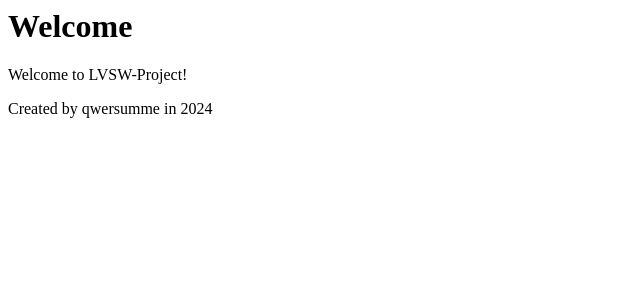
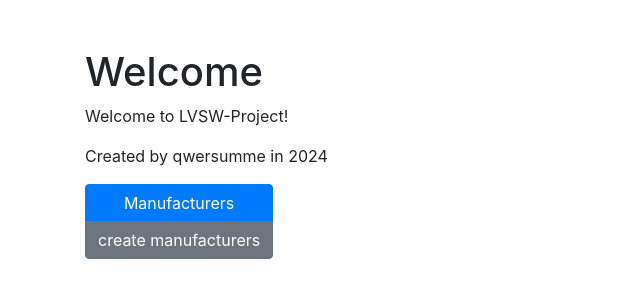
Before and after one commit to qwersumme/LVSW, a Django app: page / in a window 1280 px wide. Shown: the top 300 px of the page, without its empty margins (0-640 px from the left). Run offline with Django 5.2, Linux system fonts and the light colour scheme; some libraries are stand-ins or nearby versions.

Commit message:
DB changes

```diff
--- a/LVSW/devicemanagerapp/models.py
+++ b/LVSW/devicemanagerapp/models.py
@@ -105,7 +105,7 @@ class Geraetetyp(models.Model):
 
 class Hersteller(models.Model):
     #herstellerid = models.IntegerField(db_column='HerstellerID', primary_key=True)  # Field name made lowercase.
-    id = models.AutoField(primary_key=True)
+    herstellerid = models.AutoField(primary_key=True)
     name = models.CharField(db_column='Name', max_length=100, blank=True, null=True)  # Field name made lowercase.
 
     class Meta:
--- a/LVSW/devicemanagerapp/templates/devicemanagerapp/hersteller_liste.html
+++ b/LVSW/devicemanagerapp/templates/devicemanagerapp/hersteller_liste.html
@@ -20,7 +20,7 @@
                 <tbody>
                     {% for eintrag in hersteller %}
                         <tr>
-                            <td>{{ eintrag.id }}</td>
+                            <td>{{ eintrag.herstellerid }}</td>
                             <td>{{ eintrag.name }}</td>
                         </tr>
                     {% endfor %}
--- a/LVSW/templates/myindex.html
+++ b/LVSW/templates/myindex.html
@@ -1,9 +1,19 @@
 <!-- index.html -->
 <html>
     <title>LVSW PROJECT v1.0</title>
+    <link rel="stylesheet" href="https://stackpath.bootstrapcdn.com/bootstrap/4.5.2/css/bootstrap.min.css">
 <body>
+    <div class="container mt-5">
     <h1>Welcome</h1>
     <p>Welcome to LVSW-Project!</p>
     <p> Created by qwersumme in 2024</p>
+
+    <div class="btn-group-vertical">
+        <a href="{% url 'hersteller_liste'%}" class="btn btn-primary">Manufacturers</a>
+        <a href="{% url 'hersteller_erstellen'%}" class="btn btn-secondary">create manufacturers</a>
+    </div>
+    </div>
+
+
 </body>
 </html>
```
Also changed, not shown: DatabaseBackup/LVDB2.sql (+9 -3 lines).
